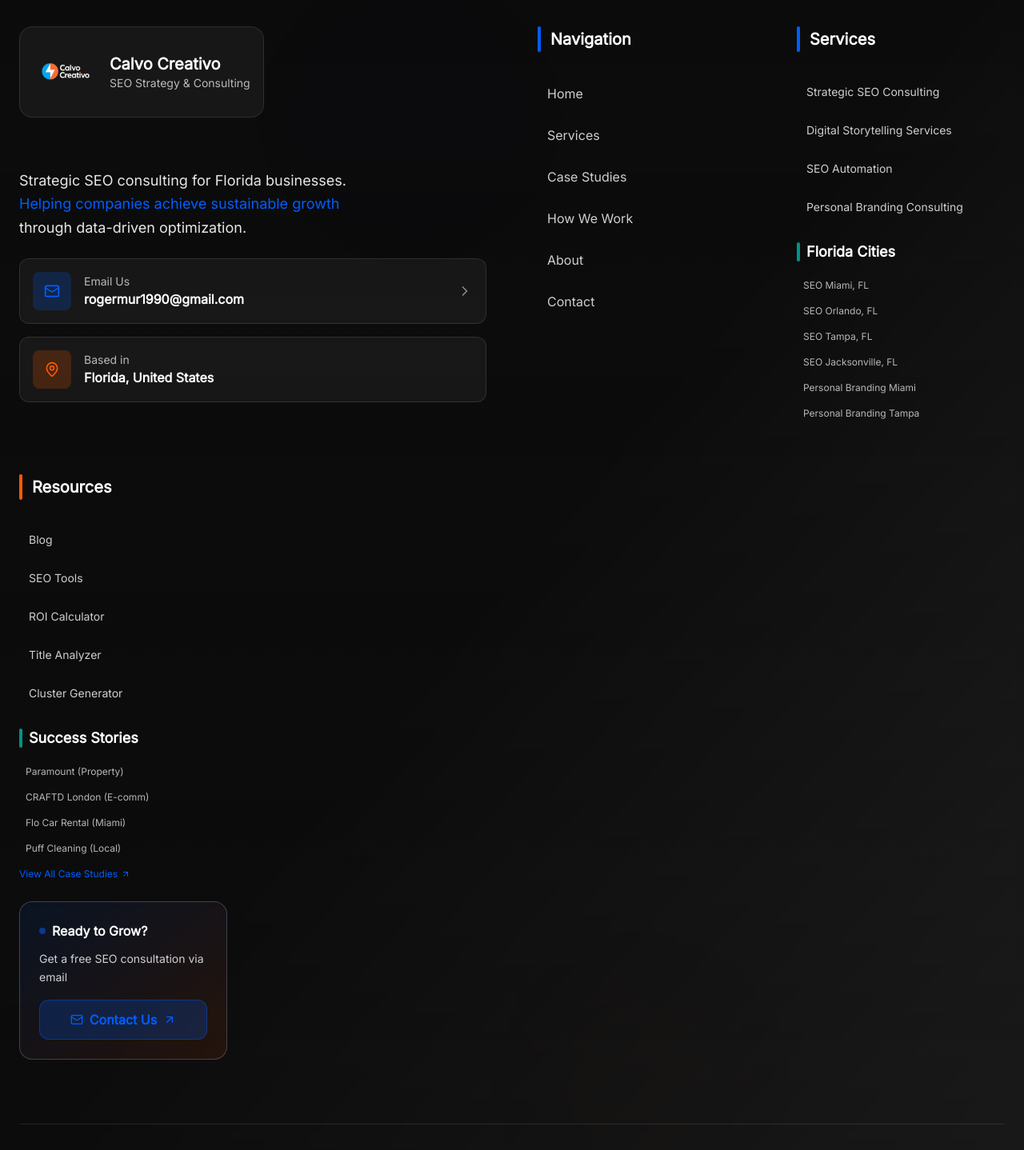
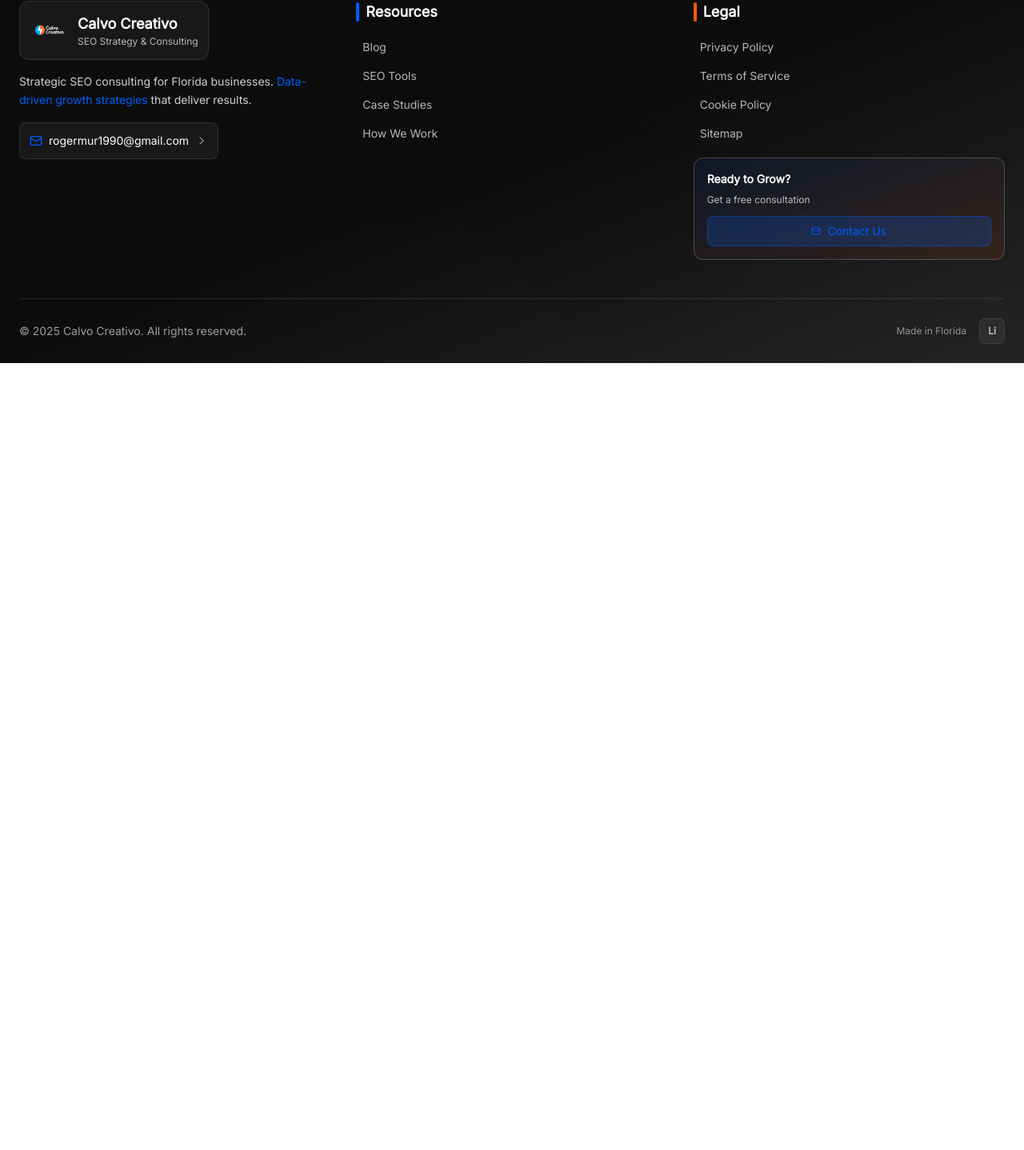
Before and after one commit to germur/florida-seo-quest, a React (Vite) app: page / in a window 1280 px wide. Shown: the part 6111-7549 px from the top of the page at 80% size. After the commit the page ends 6565 px from the top, so only its background shows below. Built offline with nearby package versions, Linux system fonts and the light colour scheme.

Commit message:
Refactor footer layout

```diff
--- a/src/components/Footer.tsx
+++ b/src/components/Footer.tsx
@@ -5,306 +5,143 @@ import calvoCreativoLogo from "@/assets/calvo-creativo-logo-footer.png";
 const Footer = () => {
   const currentYear = new Date().getFullYear();
 
-  const navigationLinks = [
-    { name: "Home", href: "/" },
-    { name: "Services", href: "/services" },
-    { name: "Case Studies", href: "/case-studies" },
-    { name: "How We Work", href: "/how-we-work" },
-    { name: "About", href: "/about" },
-    { name: "Contact", href: "/contact" },
-  ];
-
-  const serviceLinks = [
-    { name: "Strategic SEO Consulting", href: "/services/strategic-seo-consulting" },
-    { name: "Digital Storytelling Services", href: "/services/digital-storytelling-services" },
-    { name: "SEO Automation", href: "/services/seo-automation" },
-    { name: "Personal Branding Consulting", href: "/services/personal-branding-consulting" },
-  ];
-
-  const cityLinks = [
-    { name: "SEO Miami, FL", href: "/services/strategic-seo-consulting/miami-fl/" },
-    { name: "SEO Orlando, FL", href: "/services/strategic-seo-consulting/orlando-fl/" },
-    { name: "SEO Tampa, FL", href: "/services/digital-storytelling-services/tampa-fl/" },
-    { name: "SEO Jacksonville, FL", href: "/services/seo-automation/jacksonville-fl/" },
-    { name: "Personal Branding Miami", href: "/services/personal-branding-consulting/miami-fl/" },
-    { name: "Personal Branding Tampa", href: "/services/personal-branding-consulting/tampa-fl/" },
-  ];
-
   const resourceLinks = [
     { name: "Blog", href: "/blog" },
     { name: "SEO Tools", href: "/resources" },
-    { name: "ROI Calculator", href: "/resources#roi-calculator" },
-    { name: "Title Analyzer", href: "/resources#title-analyzer" },
-    { name: "Cluster Generator", href: "/resources#cluster-generator" },
-  ];
-
-  const caseStudyLinks = [
-    { name: "Paramount (Property)", href: "/case-studies/paramount-property-restoration" },
-    { name: "CRAFTD London (E-comm)", href: "/case-studies/craftd-london" },
-    { name: "Flo Car Rental (Miami)", href: "/case-studies/flo-car-rental" },
-    { name: "Puff Cleaning (Local)", href: "/case-studies/puff-cleaning" },
-    { name: "Edu1st (Education)", href: "/case-studies/edu1st-preschools" },
-    { name: "LE GRAMME (Luxury)", href: "/case-studies/le-gramme" },
+    { name: "Case Studies", href: "/case-studies" },
+    { name: "How We Work", href: "/how-we-work" },
   ];
 
   const legalLinks = [
     { name: "Privacy Policy", href: "/privacy-policy" },
     { name: "Terms of Service", href: "/terms-of-service" },
     { name: "Cookie Policy", href: "/cookie-policy" },
+    { name: "Sitemap", href: "/sitemap" },
   ];
 
   return (
-    <footer className="relative bg-gradient-to-br from-primary via-primary to-primary/90 text-primary-foreground overflow-hidden">
-      {/* Modern Background Elements */}
-      <div className="absolute inset-0 opacity-10">
+    <footer className="relative bg-gradient-to-br from-primary via-primary to-primary/90 text-primary-foreground">
+      {/* Background Elements */}
+      <div className="absolute inset-0 opacity-5">
         <div className="absolute top-0 left-1/4 w-96 h-96 bg-electric-blue/20 rounded-full blur-3xl animate-pulse"></div>
         <div className="absolute bottom-0 right-1/4 w-80 h-80 bg-bright-orange/15 rounded-full blur-3xl animate-pulse" style={{ animationDelay: '1s' }}></div>
       </div>
 
-      {/* Glassmorphism overlay */}
-      <div className="absolute inset-0 bg-gradient-to-t from-primary/50 to-transparent backdrop-blur-sm"></div>
+      <div className="container mx-auto px-6 relative z-10">
+        {/* Compact Footer Content */}
+        <div className="py-12">
+          <div className="grid md:grid-cols-3 gap-8">
 
-      <div className="container mx-auto px-6 relative z-10">
-        {/* Main Footer Content */}
-        <div className="py-20">
-          <div className="grid lg:grid-cols-4 md:grid-cols-2 gap-12 lg:gap-16">
-
-            {/* Company Info - Enhanced */}
-            <div className="lg:col-span-2 space-y-8">
-              <div className="group">
-                <Link to="/" className="inline-block mb-8 transition-transform duration-300 hover:scale-105">
-                  <div className="flex items-center space-x-4 p-4 rounded-2xl bg-white/5 backdrop-blur-sm border border-white/10 hover:border-electric-blue/30 transition-all duration-300">
-                    {/* Logo visible para todas las pantallas con mejor tamaño */}
+            {/* Company Info - Compact */}
+            <div className="space-y-4">
+              <Link to="/" className="inline-block transition-transform duration-300 hover:scale-105">
+                <div className="flex items-center space-x-3 p-3 rounded-xl bg-white/5 backdrop-blur-sm border border-white/10 hover:border-electric-blue/30 transition-all duration-300">
                   <img
                     src={calvoCreativoLogo}
                     alt="Calvo Creativo Logo"
-                      className="h-20 w-20 object-contain"
+                    className="h-12 w-12 object-contain"
                   />
                   <div>
-                      <div className="font-bold text-xl text-primary-foreground">Calvo Creativo</div>
-                      <div className="text-sm text-primary-foreground/70">SEO Strategy & Consulting</div>
+                    <div className="font-bold text-lg text-primary-foreground">Calvo Creativo</div>
+                    <div className="text-xs text-primary-foreground/70">SEO Strategy & Consulting</div>
                   </div>
                 </div>
               </Link>
+
+              <p className="text-primary-foreground/80 text-sm leading-relaxed max-w-sm">
+                Strategic SEO consulting for Florida businesses.
+                <span className="text-electric-blue"> Data-driven growth strategies</span> that deliver results.
+              </p>
+
+              <a
+                href="mailto:rogermur1990@gmail.com"
+                className="group inline-flex items-center p-3 rounded-lg bg-white/5 backdrop-blur-sm border border-white/10 hover:border-electric-blue/30 hover:bg-white/10 transition-all duration-300"
+              >
+                <Mail className="h-4 w-4 text-electric-blue mr-2" />
+                <span className="text-sm text-primary-foreground group-hover:text-electric-blue transition-colors">
+                  rogermur1990@gmail.com
+                </span>
+                <ChevronRight className="ml-2 h-4 w-4 text-primary-foreground/50 group-hover:text-electric-blue group-hover:translate-x-1 transition-all" />
+              </a>
             </div>
 
-              <div className="space-y-6">
-                <p className="text-primary-foreground/90 leading-relaxed text-lg font-medium max-w-md">
-                  Strategic SEO consulting for Florida businesses.
-                  <span className="text-electric-blue"> Helping companies achieve sustainable growth</span> through data-driven optimization.
-                </p>
-
-                 {/* Contact Info - Modern Cards */}
+            {/* Resources - Secondary URLs */}
             <div className="space-y-4">
-                  <a
-                    href="mailto:rogermur1990@gmail.com"
-                    className="group flex items-center p-4 rounded-xl bg-white/5 backdrop-blur-sm border border-white/10 hover:border-electric-blue/30 hover:bg-white/10 transition-all duration-300"
-                  >
-                    <div className="flex items-center justify-center w-12 h-12 rounded-lg bg-electric-blue/20 group-hover:bg-electric-blue/30 transition-colors mr-4">
-                      <Mail className="h-5 w-5 text-electric-blue" />
-                    </div>
-                    <div>
-                      <div className="text-sm text-primary-foreground/70">Email Us</div>
-                      <div className="font-semibold text-primary-foreground group-hover:text-electric-blue transition-colors">
-                        rogermur1990@gmail.com
-                      </div>
-                    </div>
-                    <ChevronRight className="ml-auto h-5 w-5 text-primary-foreground/50 group-hover:text-electric-blue group-hover:translate-x-1 transition-all" />
-                  </a>
-
-                  <div className="flex items-center p-4 rounded-xl bg-white/5 backdrop-blur-sm border border-white/10">
-                    <div className="flex items-center justify-center w-12 h-12 rounded-lg bg-bright-orange/20 mr-4">
-                      <MapPin className="h-5 w-5 text-bright-orange" />
-                    </div>
-                    <div>
-                      <div className="text-sm text-primary-foreground/70">Based in</div>
-                      <div className="font-semibold text-primary-foreground">Florida, United States</div>
-                    </div>
-                  </div>
-                </div>
-              </div>
-            </div>
-
-            {/* Navigation - Modern */}
-            <div className="space-y-6">
-              <h3 className="text-xl font-bold text-primary-foreground mb-8 flex items-center">
-                <div className="w-1 h-8 bg-electric-blue rounded-full mr-3"></div>
-                Navigation
+              <h3 className="text-lg font-semibold text-primary-foreground flex items-center">
+                <div className="w-1 h-6 bg-electric-blue rounded-full mr-2"></div>
+                Resources
               </h3>
-              <ul className="space-y-3">
-                {navigationLinks.map((link) => (
+              <ul className="space-y-2">
+                {resourceLinks.map((link) => (
                   <li key={link.name}>
                     <Link
                       to={link.href}
-                      className="group flex items-center text-primary-foreground/80 hover:text-primary-foreground transition-all duration-300 py-2 px-3 rounded-lg hover:bg-white/5"
+                      className="group flex items-center text-primary-foreground/70 hover:text-primary-foreground transition-all duration-300 py-1 px-2 rounded-lg hover:bg-white/5"
                     >
-                      <span className="group-hover:translate-x-1 transition-transform duration-300">{link.name}</span>
-                      <ArrowUpRight className="ml-auto h-4 w-4 opacity-0 group-hover:opacity-100 group-hover:text-electric-blue transition-all duration-300" />
+                      <span className="group-hover:translate-x-1 transition-transform duration-300 text-sm">{link.name}</span>
+                      <ArrowUpRight className="ml-auto h-3 w-3 opacity-0 group-hover:opacity-100 group-hover:text-electric-blue transition-all duration-300" />
                     </Link>
                   </li>
                 ))}
               </ul>
             </div>
 
-            {/* Services - Modern */}
-            <div className="space-y-6">
-              <h3 className="text-xl font-bold text-primary-foreground mb-8 flex items-center">
-                <div className="w-1 h-8 bg-electric-blue rounded-full mr-3"></div>
-                Services
+            {/* Legal & Contact */}
+            <div className="space-y-4">
+              <h3 className="text-lg font-semibold text-primary-foreground flex items-center">
+                <div className="w-1 h-6 bg-bright-orange rounded-full mr-2"></div>
+                Legal
               </h3>
-              <ul className="space-y-3">
-                {serviceLinks.map((link) => (
+              <ul className="space-y-2">
+                {legalLinks.map((link) => (
                   <li key={link.name}>
                     <Link
                       to={link.href}
-                      className="group flex items-center text-primary-foreground/80 hover:text-primary-foreground transition-all duration-300 py-2 px-3 rounded-lg hover:bg-white/5"
+                      className="group flex items-center text-primary-foreground/70 hover:text-primary-foreground transition-all duration-300 py-1 px-2 rounded-lg hover:bg-white/5"
                     >
                       <span className="group-hover:translate-x-1 transition-transform duration-300 text-sm">{link.name}</span>
-                      <ArrowUpRight className="ml-auto h-4 w-4 opacity-0 group-hover:opacity-100 group-hover:text-electric-blue transition-all duration-300" />
+                      <ArrowUpRight className="ml-auto h-3 w-3 opacity-0 group-hover:opacity-100 group-hover:text-bright-orange transition-all duration-300" />
                     </Link>
                   </li>
                 ))}
               </ul>
 
-              {/* Florida Cities Section */}
-              <div className="mt-8">
-                <h4 className="text-lg font-semibold text-primary-foreground mb-4 flex items-center">
-                  <div className="w-1 h-6 bg-teal rounded-full mr-2"></div>
-                  Florida Cities
-                </h4>
-                <ul className="space-y-2">
-                  {cityLinks.map((link) => (
-                    <li key={link.name}>
-                      <Link
-                        to={link.href}
-                        className="group flex items-center text-primary-foreground/70 hover:text-primary-foreground transition-all duration-300 py-1 px-2 rounded-lg hover:bg-white/5"
-                      >
-                        <span className="group-hover:translate-x-1 transition-transform duration-300 text-xs">{link.name}</span>
-                        <ArrowUpRight className="ml-auto h-3 w-3 opacity-0 group-hover:opacity-100 group-hover:text-teal transition-all duration-300" />
-                      </Link>
-                    </li>
-                  ))}
-                </ul>
-              </div>
-            </div>
-
-            {/* Resources & Success Stories - Modern */}
-            <div className="space-y-6">
-              <h3 className="text-xl font-bold text-primary-foreground mb-8 flex items-center">
-                <div className="w-1 h-8 bg-bright-orange rounded-full mr-3"></div>
-                Resources
-              </h3>
-              <ul className="space-y-3">
-                {resourceLinks.map((link) => (
-                  <li key={link.name}>
-                    <Link
-                      to={link.href}
-                      className="group flex items-center text-primary-foreground/80 hover:text-primary-foreground transition-all duration-300 py-2 px-3 rounded-lg hover:bg-white/5"
-                    >
-                      <span className="group-hover:translate-x-1 transition-transform duration-300 text-sm">{link.name}</span>
-                      <ArrowUpRight className="ml-auto h-4 w-4 opacity-0 group-hover:opacity-100 group-hover:text-bright-orange transition-all duration-300" />
-                    </Link>
-                  </li>
-                ))}
-              </ul>
-
-              {/* Success Stories Section */}
-              <div className="mt-8">
-                <h4 className="text-lg font-semibold text-primary-foreground mb-4 flex items-center">
-                  <div className="w-1 h-6 bg-teal rounded-full mr-2"></div>
-                  Success Stories
-                </h4>
-                <ul className="space-y-2">
-                  {caseStudyLinks.slice(0, 4).map((link) => (
-                    <li key={link.name}>
-                      <Link
-                        to={link.href}
-                        className="group flex items-center text-primary-foreground/70 hover:text-primary-foreground transition-all duration-300 py-1 px-2 rounded-lg hover:bg-white/5"
-                      >
-                        <span className="group-hover:translate-x-1 transition-transform duration-300 text-xs">{link.name}</span>
-                        <ArrowUpRight className="ml-auto h-3 w-3 opacity-0 group-hover:opacity-100 group-hover:text-teal transition-all duration-300" />
-                      </Link>
-                    </li>
-                  ))}
-                </ul>
-                <Link
-                  to="/case-studies"
-                  className="inline-flex items-center mt-3 text-xs text-electric-blue hover:text-bright-orange transition-colors"
-                >
-                  View All Case Studies
-                  <ArrowUpRight className="ml-1 h-3 w-3" />
-                </Link>
-              </div>
-               {/* Modern CTA Card */}
-              <div className="mt-8 p-6 rounded-2xl bg-gradient-to-br from-electric-blue/10 to-bright-orange/10 backdrop-blur-sm border border-white/20 hover:border-electric-blue/40 transition-all duration-300 group">
-                <div className="flex items-center mb-3">
-                  <div className="w-2 h-2 bg-electric-blue rounded-full mr-2 animate-pulse"></div>
-                  <h4 className="font-bold text-primary-foreground">Ready to Grow?</h4>
-                </div>
-                <p className="text-sm text-primary-foreground/80 mb-4 leading-relaxed">
-                  Get a free SEO consultation via email
+              {/* Quick Contact CTA */}
+              <div className="mt-6 p-4 rounded-xl bg-gradient-to-br from-electric-blue/10 to-bright-orange/10 backdrop-blur-sm border border-white/20">
+                <h4 className="font-semibold text-primary-foreground text-sm mb-2">Ready to Grow?</h4>
+                <p className="text-xs text-primary-foreground/70 mb-3">
+                  Get a free consultation
                 </p>
                 <a
                   href="mailto:rogermur1990@gmail.com"
-                  className="inline-flex items-center justify-center w-full px-4 py-3 bg-electric-blue/20 hover:bg-electric-blue/30 text-electric-blue hover:text-white border border-electric-blue/40 hover:border-electric-blue rounded-xl font-semibold transition-all duration-300 group-hover:scale-105"
+                  className="inline-flex items-center justify-center w-full px-3 py-2 bg-electric-blue/20 hover:bg-electric-blue/30 text-electric-blue hover:text-white border border-electric-blue/40 hover:border-electric-blue rounded-lg text-sm font-medium transition-all duration-300"
                 >
-                  <Mail className="mr-2 h-4 w-4" />
+                  <Mail className="mr-2 h-3 w-3" />
                   Contact Us
-                  <ArrowUpRight className="ml-2 h-4 w-4 group-hover:translate-x-1 group-hover:-translate-y-1 transition-transform" />
                 </a>
               </div>
             </div>
           </div>
         </div>
 
-        {/* Bottom Bar - Ultra Modern */}
-        <div className="border-t border-white/10 backdrop-blur-sm">
-          <div className="py-8">
-            <div className="flex flex-col lg:flex-row justify-between items-center gap-6">
-
-              {/* Copyright - Enhanced */}
-              <div className="flex items-center space-x-4">
-                <div className="text-primary-foreground/60 text-sm font-medium">
+        {/* Bottom Bar - Compact */}
+        <div className="border-t border-white/10 py-6">
+          <div className="flex flex-col md:flex-row justify-between items-center gap-4">
+            <div className="text-primary-foreground/60 text-sm">
               © {currentYear} Calvo Creativo. All rights reserved.
             </div>
-                <div className="hidden md:block w-px h-4 bg-white/20"></div>
-                <div className="hidden md:block text-xs text-primary-foreground/50">
-                  Made with ❤️ in Florida
-                </div>
-              </div>
 
-              {/* Legal Links - Modern Pills */}
-              <div className="flex flex-wrap gap-2">
-                {legalLinks.map((link) => (
-                  <Link
-                    key={link.name}
-                    to={link.href}
-                    className="px-4 py-2 text-sm text-primary-foreground/60 hover:text-primary-foreground bg-white/5 hover:bg-white/10 rounded-full border border-white/10 hover:border-white/20 transition-all duration-300"
-                  >
-                    {link.name}
-                  </Link>
-                ))}
-              </div>
-
-               {/* Social Links - Modern Cards */}
-              <div className="flex items-center gap-3">
-                <span className="text-primary-foreground/60 text-sm font-medium">Connect:</span>
+            <div className="flex items-center gap-4">
+              <span className="text-primary-foreground/50 text-xs">Made in Florida</span>
               <div className="flex gap-2">
                 <a
                   href="https://linkedin.com/in/rogermur1990"
                   target="_blank"
                   rel="noopener noreferrer"
-                    className="group flex items-center justify-center w-10 h-10 bg-white/5 hover:bg-electric-blue/20 border border-white/10 hover:border-electric-blue/40 rounded-xl transition-all duration-300 hover:scale-110"
+                  className="flex items-center justify-center w-8 h-8 bg-white/5 hover:bg-electric-blue/20 border border-white/10 hover:border-electric-blue/40 rounded-lg transition-all duration-300"
                 >
-                    <span className="text-xs font-bold text-primary-foreground/70 group-hover:text-electric-blue">Li</span>
+                  <span className="text-xs font-bold text-primary-foreground/70">Li</span>
                 </a>
-                  <a
-                    href="mailto:rogermur1990@gmail.com"
-                    className="group flex items-center justify-center w-10 h-10 bg-white/5 hover:bg-bright-orange/20 border border-white/10 hover:border-bright-orange/40 rounded-xl transition-all duration-300 hover:scale-110"
-                  >
-                    <span className="text-xs font-bold text-primary-foreground/70 group-hover:text-bright-orange">@</span>
-                  </a>
-                </div>
               </div>
             </div>
           </div>
```
Lines whose indentation alone changed are shown as unchanged.
